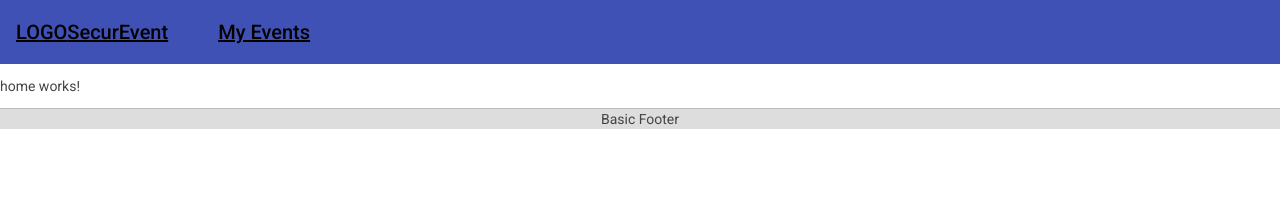
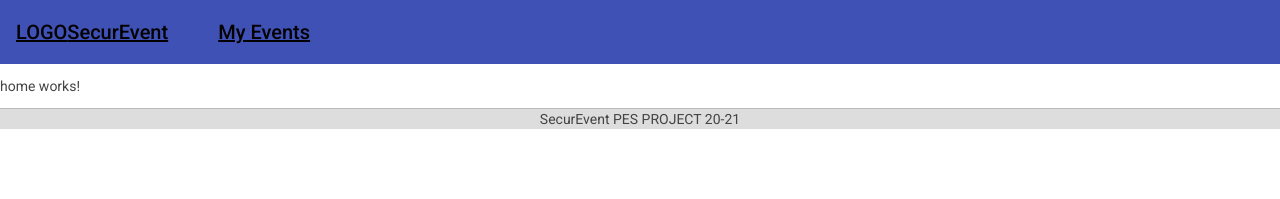
Before and after one commit to alexcatmu/PES-Grup-12-Subgrup-1-Frontend, an Angular app: page / in a window 1280 px wide. Shown: the top 199 px of the page. Built offline with nearby package versions, Linux system fonts and the light colour scheme.

Commit message:
provar (#4)

```diff
--- a/src/app/components/footer/footer.component.html
+++ b/src/app/components/footer/footer.component.html
@@ -1,5 +1,5 @@
 <footer class="md-padding">
   <div id="btmFooter">
-    <p>Basic Footer</p>
+    <p>SecurEvent PES PROJECT 20-21</p>
   </div>
 </footer>
```
